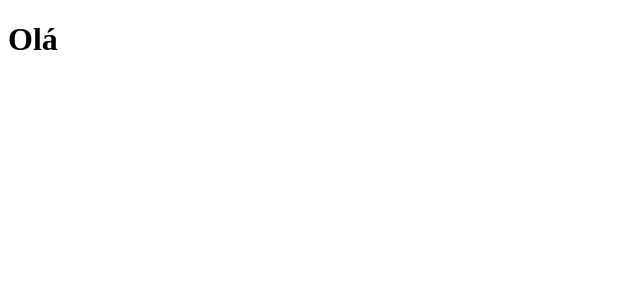
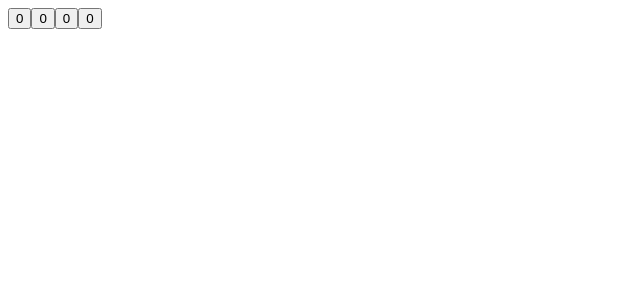
Before and after one commit to TalyssonG/letmeask, a React (Create React App) app: page / in a window 1280 px wide. Shown: the top 300 px of the page, without its empty margins (0-640 px from the left). Built offline with nearby package versions, Linux system fonts and the light colour scheme.

Commit message:
componente e propriedade

```diff
--- a/src/App.tsx
+++ b/src/App.tsx
@@ -1,7 +1,14 @@
+import { Button } from './components/Button'
 
 function App() {
   return (
-   <h1>Olá</h1>
+   <div>
+     <Button/>
+     <Button/>
+     <Button/>
+     <Button/>
+   </div>
+
   );
 }
 
--- /dev/null
+++ b/src/components/Button.tsx
@@ -0,0 +1,15 @@
+import { useState } from "react";
+
+export function Button(){
+  const [counter, setCounter] = useState(0)
+
+  function increment(){
+   setCounter(counter + 1);
+  }
+
+  return (
+    <button onClick={increment}>
+      {counter}
+    </button>
+  )
+}
```
Also changed, not shown: 1 other file (tests, documents, lock files or other folders).
